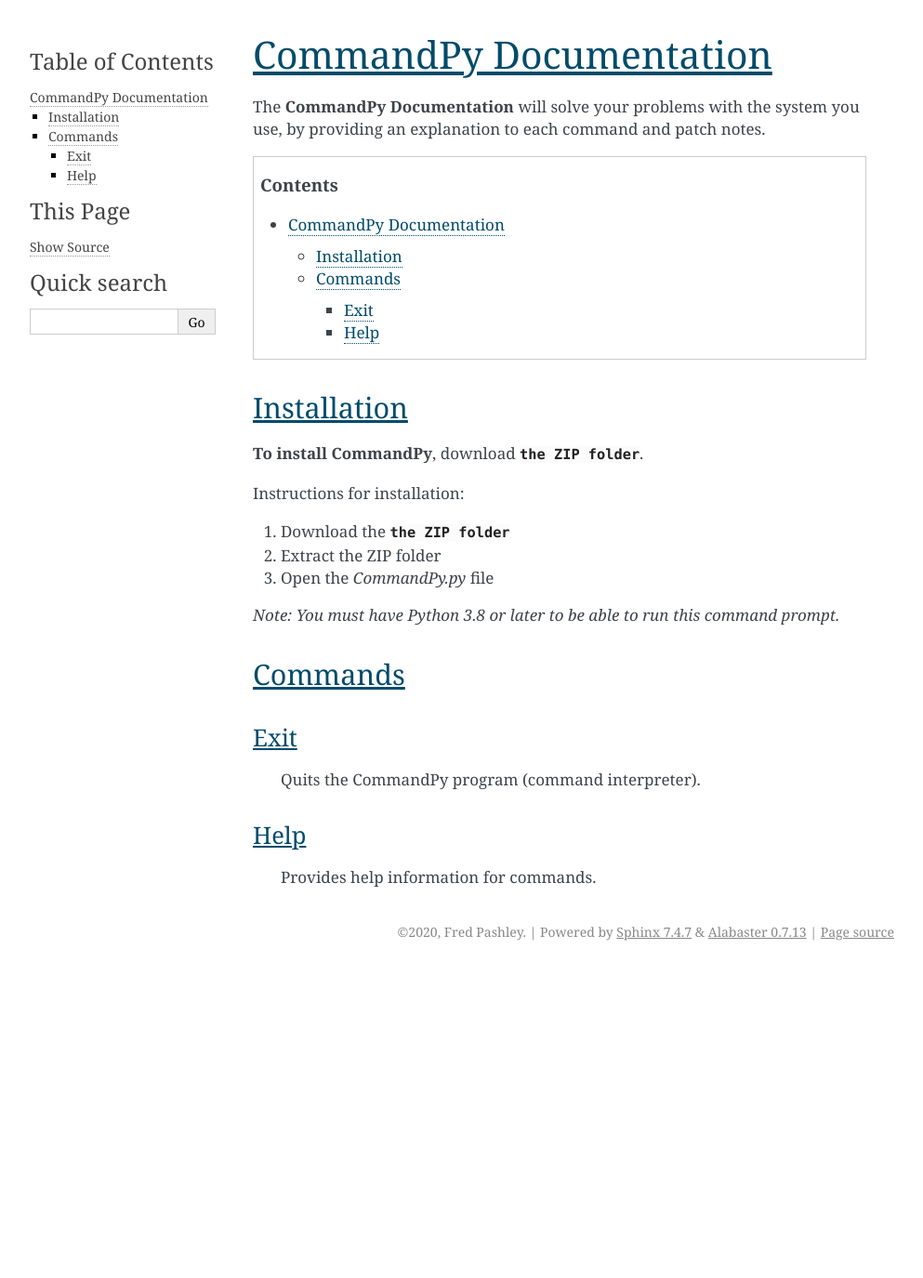
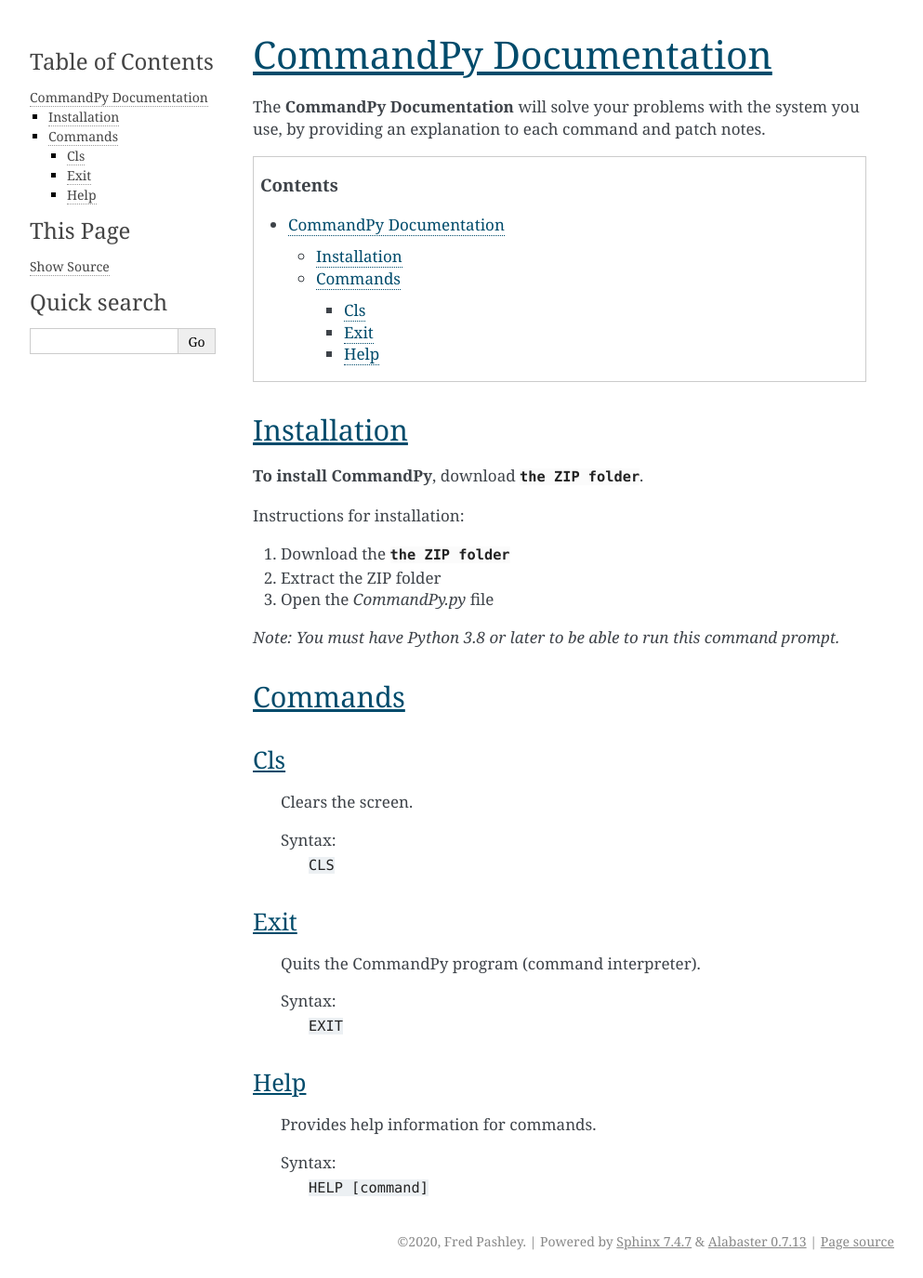
Before and after one commit to Freddy-Pashley/CommandPy, a Sphinx documentation site: the page built from docs/index.rst, in a window 1280 px wide. Shown: the whole page at 93% size, without its empty margins (148-1141 px from the left). Built offline with Sphinx 7.4.7, drawn with Linux system fonts in a browser that asks for light colours; before the commit the page ends 1042 px from its top, so only the background shows below that.

Commit message:
CLS
Added clear screen

```diff
--- a/docs/index.rst
+++ b/docs/index.rst
@@ -32,12 +32,27 @@ Instructions for installation:
 Commands
 --------
 
+Cls
+---
+
+	Clears the screen.
+
+	Syntax:
+		``CLS``
+
+
 Exit
 ----
 
 	Quits the CommandPy program (command interpreter).
 
+	Syntax:
+		``EXIT``
+
 Help
 ----
 
 	Provides help information for commands.
+
+	Syntax:
+		``HELP [command]``
```
Also changed, not shown: CommandPy.py (+8 -1 lines), 5 other files.
